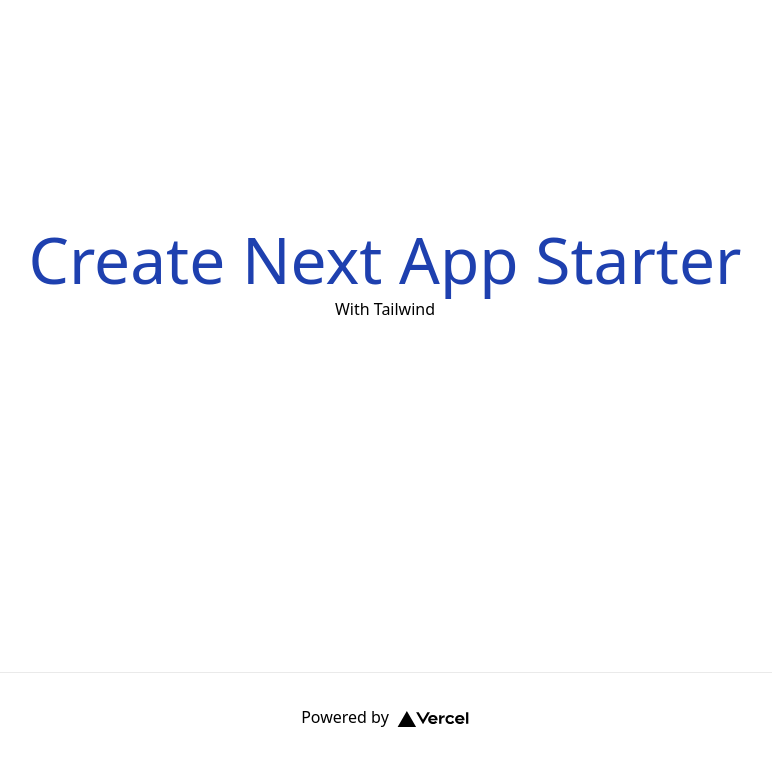
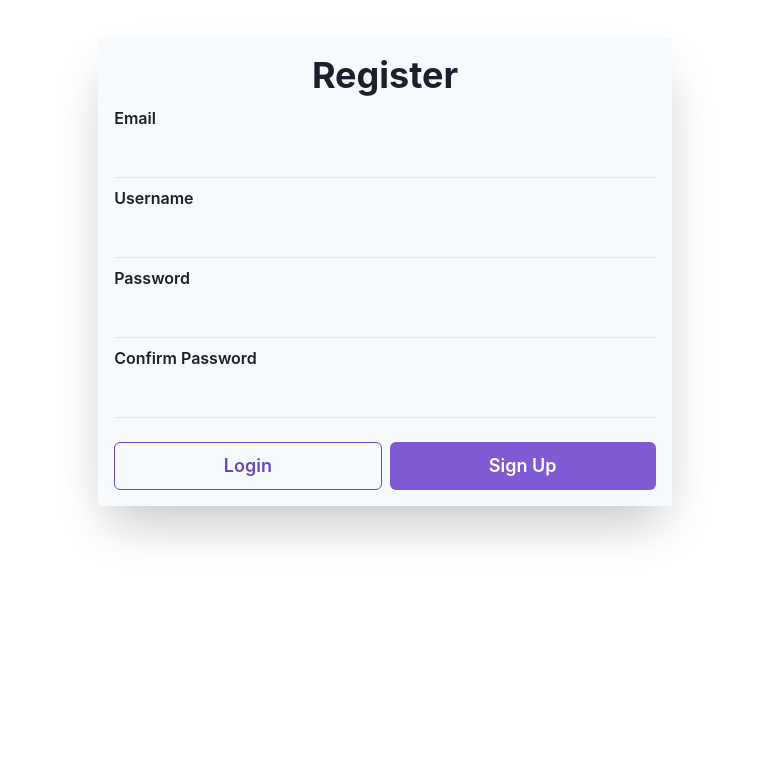
Before and after one commit to Steve-Reid/graphql-typescript-boilerplate-2022, a Next.js app: page / in a window 1280 px wide. Shown: the part 128-889 px from the top of the page, without its empty margins (255-1027 px from the left). After the commit the page ends 800 px from the top, so only its background shows below. Built offline with nearby package versions, Linux system fonts and the light colour scheme.

Commit message:
add a custom formik input and a register component

```diff
--- /dev/null
+++ b/src/components/login/LoginInput.tsx
@@ -0,0 +1,30 @@
+import {
+  FormControl,
+  FormErrorMessage,
+  FormLabel,
+  Input,
+  InputProps
+} from '@chakra-ui/react';
+import { Field, useField } from 'formik';
+import React from 'react';
+
+type LoginInputProps = InputProps & { name: string; label: string };
+
+const LoginInput = ({ name, label, ...props }: LoginInputProps) => {
+  const [field, meta] = useField({ name });
+  return (
+    <FormControl isInvalid={!!meta.error && meta.touched}>
+      <FormLabel fontWeight="semibold">{label}</FormLabel>
+      <Input
+        as={Field}
+        {...field}
+        {...props}
+        focusBorderColor="purple.500"
+        variant="flushed"
+      />
+      <FormErrorMessage>{meta.error}</FormErrorMessage>
+    </FormControl>
+  );
+};
+
+export default LoginInput;
--- /dev/null
+++ b/src/components/login/Register.tsx
@@ -0,0 +1,67 @@
+import {
+  Button,
+  ButtonGroup,
+  Container,
+  Heading,
+  VStack
+} from '@chakra-ui/react';
+import * as Yup from 'yup';
+import { Form, Formik } from 'formik';
+import Head from 'next/head';
+import { useRouter } from 'next/router';
+import LoginInput from './LoginInput';
+
+const Register = () => {
+  const router = useRouter();
+
+  return (
+    <Container h="100vh">
+      <Head>
+        <title>Create Next App</title>
+        <meta name="description" content="Generated by create next app" />
+        <link rel="icon" href="/favicon.ico" />
+      </Head>
+      <Formik
+        initialValues={{ username: '', email: '', password: '', confirm: '' }}
+        validationSchema={Yup.object({
+          username: Yup.string()
+            .required('Username is required')
+            .min(6, 'Username too short'),
+          password: Yup.string()
+            .required('Password is required')
+            .min(6, 'Password too short'),
+          confirmation: Yup.string()
+            .required('Passwords confirmation is required')
+            .oneOf([Yup.ref('password'), null], 'Passwords must match'),
+          email: Yup.string().email('Invalid email')
+        })}
+        onSubmit={(values, actions) => {
+          console.log('🚀 ~ file: index.tsx ~ line 29 ~ values', values);
+          actions.resetForm();
+        }}
+      >
+        <VStack h="100%" justify="center">
+          <VStack as={Form} shadow="2xl" w="100%" bg="gray.50" p="4">
+            <Heading>Register</Heading>
+            <LoginInput name="email" label="Email" />
+            <LoginInput name="username" label="Username" />
+            <LoginInput name="password" label="Password" type="password" />
+            <LoginInput
+              name="confirmation"
+              label="Confirm Password"
+              type="password"
+            />
+            <ButtonGroup colorScheme="purple" w="100%" size="lg" pt="4">
+              <Button w="100%" variant="outline" onClick={() => router.push}>
+                Login
+              </Button>
+              <Button w="100%">Sign Up</Button>
+            </ButtonGroup>
+          </VStack>
+        </VStack>
+      </Formik>
+    </Container>
+  );
+};
+
+export default Register;
--- a/src/pages/_app.tsx
+++ b/src/pages/_app.tsx
@@ -1,8 +1,13 @@
-import '../styles/globals.css'
-import type { AppProps } from 'next/app'
+import { ChakraProvider, CSSReset } from '@chakra-ui/react';
+import type { AppProps } from 'next/app';
 
 function MyApp({ Component, pageProps }: AppProps) {
-  return <Component {...pageProps} />
+  return (
+    <ChakraProvider>
+      <CSSReset />
+      <Component {...pageProps} />
+    </ChakraProvider>
+  );
 }
 
-export default MyApp
+export default MyApp;
--- a/src/pages/index.tsx
+++ b/src/pages/index.tsx
@@ -1,34 +1,6 @@
 import type { NextPage } from 'next';
-import Head from 'next/head';
-import Image from 'next/image';
-import styles from '../styles/Home.module.css';
+import Register from '../components/login/Register';
 
-const Home: NextPage = () => (
-  <div className={styles.container}>
-    <Head>
-      <title>Create Next App</title>
-      <meta name="description" content="Generated by create next app" />
-      <link rel="icon" href="/favicon.ico" />
-    </Head>
-
-    <main className={styles.main}>
-      <h1 className={styles.title}>Create Next App Starter</h1>
-      <h2 className="text-3xl font-bold underline">With Tailwind</h2>
-    </main>
-
-    <footer className={styles.footer}>
-      <a
-        href="https://vercel.com?utm_source=create-next-app&utm_medium=default-template&utm_campaign=create-next-app"
-        target="_blank"
-        rel="noopener noreferrer"
-      >
-        Powered by{' '}
-        <span className={styles.logo}>
-          <Image src="/vercel.svg" alt="Vercel Logo" width={72} height={16} />
-        </span>
-      </a>
-    </footer>
-  </div>
-);
+const Home: NextPage = () => <Register />;
 
 export default Home;
--- a/src/styles/Home.module.css
+++ /dev/null
@@ -1,130 +0,0 @@
-.container {
-  padding: 0 2rem;
-}
-
-.main {
-  min-height: 100vh;
-  padding: 4rem 0;
-  flex: 1;
-  display: flex;
-  flex-direction: column;
-  justify-content: center;
-  align-items: center;
-}
-
-.footer {
-  display: flex;
-  flex: 1;
-  padding: 2rem 0;
-  border-top: 1px solid #eaeaea;
-  justify-content: center;
-  align-items: center;
-}
-
-.footer a {
-  display: flex;
-  justify-content: center;
-  align-items: center;
-  flex-grow: 1;
-}
-
-.title a {
-  color: #0070f3;
-  text-decoration: none;
-}
-
-.title a:hover,
-.title a:focus,
-.title a:active {
-  text-decoration: underline;
-}
-
-.title {
-  margin: 0;
-  line-height: 1.15;
-  font-size: 4rem;
-  @apply text-blue-800/100
-}
-
-.title,
-.description {
-  text-align: center;
-}
-
-.description {
-  margin: 4rem 0;
-  line-height: 1.5;
-  font-size: 1.5rem;
-}
-
-.code {
-  background: #fafafa;
-  border-radius: 5px;
-  padding: 0.75rem;
-  font-size: 1.1rem;
-  font-family: Menlo, Monaco, Lucida Console, Liberation Mono, DejaVu Sans Mono,
-    Bitstream Vera Sans Mono, Courier New, monospace;
-}
-
-.grid {
-  display: flex;
-  align-items: center;
-  justify-content: center;
-  flex-wrap: wrap;
-  max-width: 800px;
-}
-
-.card {
-  margin: 1rem;
-  padding: 1.5rem;
-  text-align: left;
-  color: inherit;
-  text-decoration: none;
-  border: 1px solid #eaeaea;
-  border-radius: 10px;
-  transition: color 0.15s ease, border-color 0.15s ease;
-  max-width: 300px;
-}
-
-.card:hover,
-.card:focus,
-.card:active {
-  color: #0070f3;
-  border-color: #0070f3;
-}
-
-.card h2 {
-  margin: 0 0 1rem 0;
-  font-size: 1.5rem;
-}
-
-.card p {
-  margin: 0;
-  font-size: 1.25rem;
-  line-height: 1.5;
-}
-
-.logo {
-  height: 1em;
-  margin-left: 0.5rem;
-}
-
-@media (max-width: 600px) {
-  .grid {
-    width: 100%;
-    flex-direction: column;
-  }
-}
-
-@media (prefers-color-scheme: dark) {
-  .card,
-  .footer {
-    border-color: #222;
-  }
-  .code {
-    background: #111;
-  }
-  .logo img {
-    filter: invert(1);
-  }
-}
```
Also changed, not shown: package.json (+8 -1 lines), 1 other file (tests, documents, lock files or other folders).
